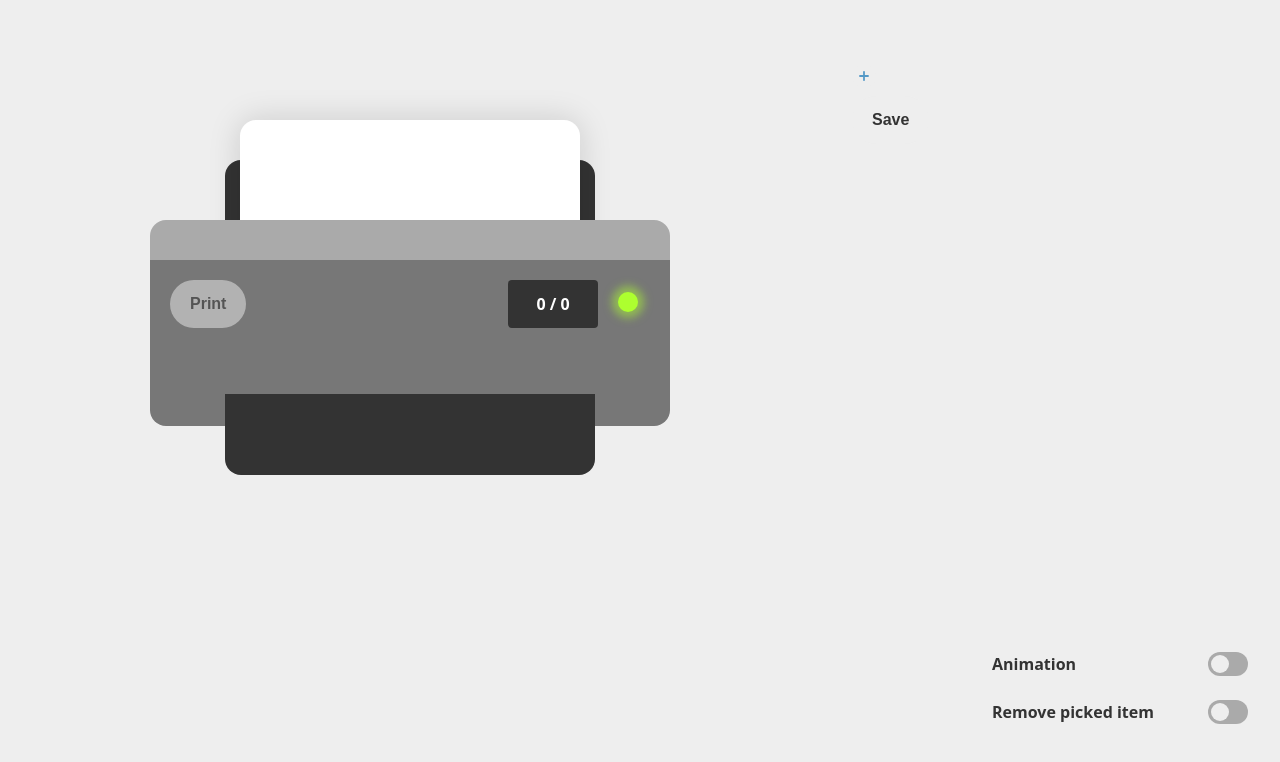
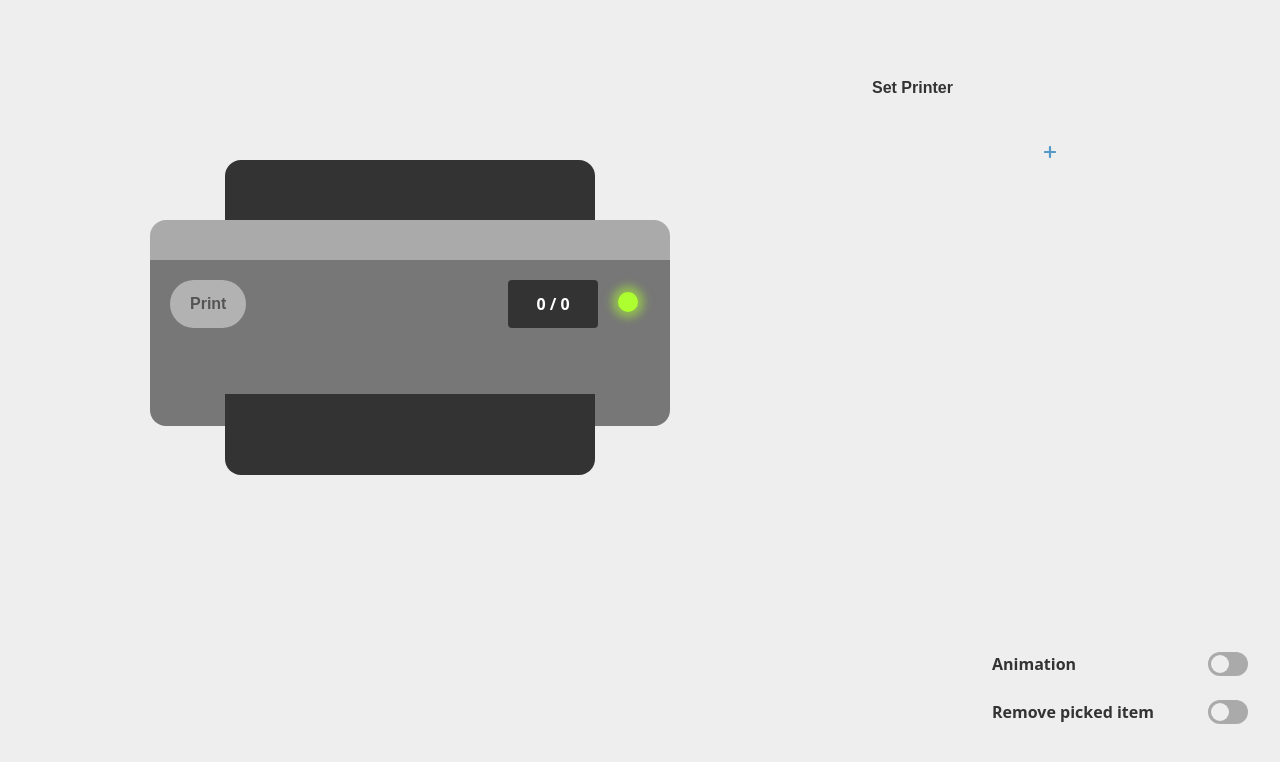
Before and after one commit to euparkn/RandomPrinter, a React (Create React App) app: page / in a window 1280 px wide. Shown: the top 762 px of the page. Built offline with nearby package versions, Linux system fonts and the light colour scheme.

Commit message:
feat: set printer button, reset printer (#11)

```diff
--- a/src/components/Aside/AsideList.tsx
+++ b/src/components/Aside/AsideList.tsx
@@ -29,7 +29,15 @@ function AsideList() {
   }, [asideList.length]);
 
   return (
-    <div className="aside-list" ref={listRef}>
+    <div className="aside-list">
+      <div className="aside-list-header">
+        <TextButton
+          text="Set Printer"
+          onClick={() => setPrinterList(setFormatList(asideList))}
+        />
+      </div>
+
+      <div className="aside-list-content" ref={listRef}>
         {asideList.map((e: IAsideListItem) => (
           <AsideListItem
             key={e.id}
@@ -43,10 +51,7 @@ function AsideList() {
         <div className="aside-list-item">
           <CircleButton iconType="add" onClick={createListItem} />
         </div>
-      <TextButton
-        text="Save"
-        onClick={() => setPrinterList(setFormatList(asideList))}
-      />
+      </div>
     </div>
   );
 }
--- a/src/components/Printer/index.tsx
+++ b/src/components/Printer/index.tsx
@@ -21,16 +21,25 @@ function Printer() {
 
   const max = printerList.length;
 
+  const reset = () => {
+    setCount(0);
+    setStatus(undefined);
+  };
+
+  const print = () => {
+    setStatus(false);
+    setCount((prev) => prev + 1);
+  };
+
+  useEffect(() => {
+    reset();
+  }, [printerList]);
+
   useEffect(() => {
     if (status === false) {
       setStatus(true);
     }
   }, [status]);
-
-  const print = () => {
-    setStatus(false);
-    setCount((prev) => prev + 1);
-  };
 
   return (
     <div className="printer">
@@ -45,7 +54,9 @@ function Printer() {
       <div className="printer-body-behind" />
       {count !== max && <PrinterPaper text={printerList[count]} />}
       {count >= 1 && <PrinterPaper text={printerList[count - 2]} status />}
-      <PrinterPaper text={printerList[count - 1]} status={status} />
+      {max !== 0 && (
+        <PrinterPaper text={printerList[count - 1]} status={status} />
+      )}
     </div>
   );
 }
```
Lines whose indentation alone changed are shown as unchanged.
